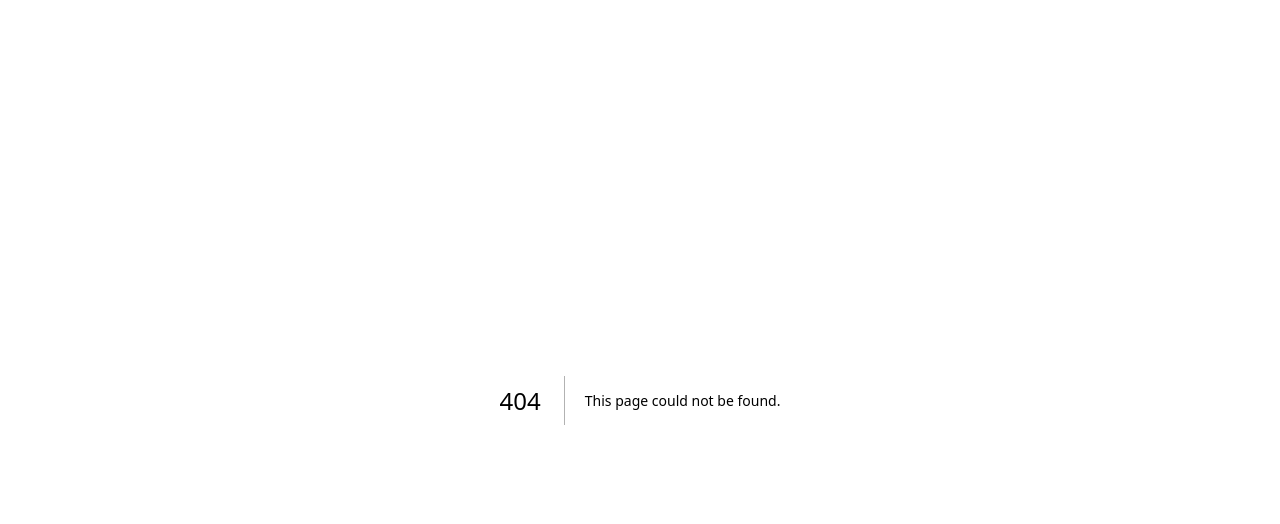
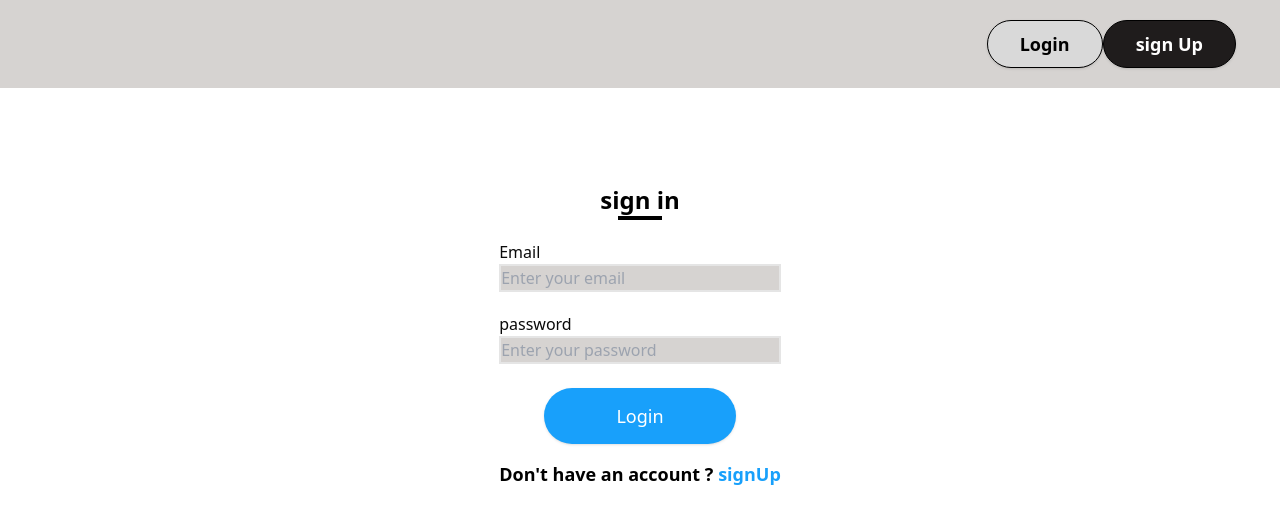
Before and after one commit to if-document/teamdev_21_1, a Next.js app: page /login in a window 1280 px wide. Before the commit this address had no page. Shown: the top 524 px of the page. Built offline with nearby package versions, Linux system fonts and the light colour scheme.

Commit message:
ログイン画面

```diff
--- /dev/null
+++ b/src/app/login/page.tsx
@@ -0,0 +1,89 @@
+"use client";
+import Link from "next/link";
+import React from "react";
+import { Button } from "@/components/ui/button";
+
+<link
+  rel="stylesheet"
+  href="https://cdnjs.cloudflare.com/ajax/libs/font-awesome/7.0.1/css/all.min.css"
+  integrity="sha512-2SwdPD6INVrV/lHTZbO2nodKhrnDdJK9/kg2XD1r9uGqPo1cUbujc+IYdlYdEErWNu69gVcYgdxlmVmzTWnetw=="
+  crossOrigin="anonymous"
+  referrerPolicy="no-referrer"
+/>;
+
+export default function Login() {
+  return (
+    <div className="formContainer">
+      <header className="bg-stone-300 w-full p-5 mr-5 text-right">
+        <div className="px-6">
+          <Link href="/login">
+            <Button
+              className="h-12 px-8 rounded-full border border-black
+                         bg-[#D9D9D9] text-black text-lg font-bold
+                         hover:bg-[#383838] hover:text-white "
+            >
+              Login
+            </Button>
+          </Link>
+          <Link href="/signUp">
+            <Button
+              className="h-12 px-8 rounded-full border border-black
+                         bg-[#1f1c1c] text-white text-lg font-bold
+                         hover:bg-[#686262] hover:text-white
+                         "
+            >
+              sign Up
+            </Button>
+          </Link>
+        </div>
+        <div>
+          <link href="/burger"></link>
+          <i className="fa-solid fa-bars"></i>
+        </div>
+      </header>
+
+      <main className="items-center flex-1 flex  flex-col ">
+        <form className="formfield  ">
+          <div className="divide-y pt-24 ">
+            <h1 className="text-black text-2xl flex  flex-col font-bold items-center">
+              sign in
+              <hr className="  w-11 border-black border-2 flex  flex-col  items-center" />
+            </h1>
+          </div>
+          <div className="pt-5 ">
+            <label htmlFor="email ">Email</label>
+            <input
+              type="email"
+              placeholder="Enter your email"
+              name="email"
+              id="email"
+              className=" flex flex-col items-center  border-2 gap-6 md:flex-row  w-full bg-stone-300"
+            />
+          </div>
+          <div className="pt-5">
+            <label htmlFor="password">password</label>
+            <input
+              type="password"
+              placeholder="Enter your password"
+              name="password"
+              id="password"
+              className=" flex flex-col items-center  border-2  gap-6  md:flex-row w-full bg-stone-300"
+            />
+          </div>
+          <div className="flex flex-col items-center gap-4 pt-6">
+            <Button className="submit h-14 w-48 rounded-full bg-[#18A0FB] text-white text-lg ">
+              Login
+            </Button>
+            <p className="text-base sm:text-lg text-black font-semibold">
+              Don't have an account ?
+              <Link href="/login" className="text-[#18A0FB] font-semibold">
+                {" "}
+                signUp
+              </Link>
+            </p>
+          </div>
+        </form>
+      </main>
+    </div>
+  );
+}
--- a/src/app/signup/page.tsx
+++ b/src/app/signup/page.tsx
@@ -1,13 +1,13 @@
+import Link from "next/link";
 import { Button } from "@/components/ui/button";
 import {
   Card,
-  CardHeader,
   CardContent,
   CardFooter,
+  CardHeader,
 } from "@/components/ui/card";
 import { Input } from "@/components/ui/input";
 import { Label } from "@/components/ui/label";
-import Link from "next/link";
 
 export default function SignupPage() {
   return (
@@ -64,7 +64,7 @@ export default function SignupPage() {
               </div>
 
               {/* Email */}
-              <div className="space-y-2">
+              <div className="space-y-2 text-left">
                 <Label
                   htmlFor="email"
                   className="text-[26px] font-normal text-black"
```
